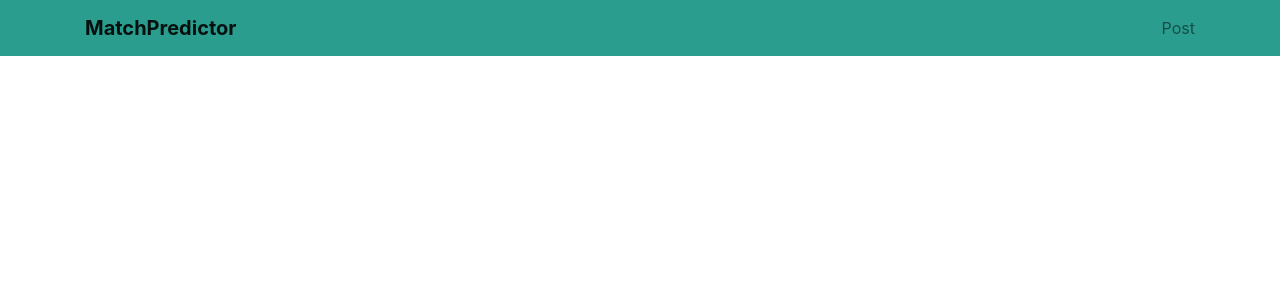
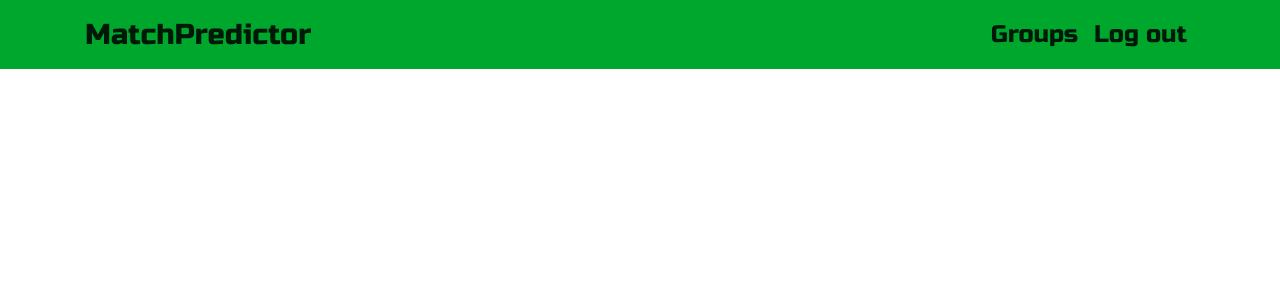
Before and after one commit to marcelkawski/match-predictor, a Django app: page / in a window 1280 px wide. Shown: the top 300 px of the page. Run offline with Django 3.2, Linux system fonts and the light colour scheme; the visitor is signed in with stand-in values (Sample User, id 1).

Commit message:
Navbar modified.

```diff
--- a/static/matchpredictor/css/master.css
+++ b/static/matchpredictor/css/master.css
@@ -1,4 +1,17 @@
 .main-navbar {
-    background-color: #2a9d8f;
-    color: #264653;
+    font-family: 'Russo One', sans-serif;
+    font-size: 1.5em;
+    background-color: #00a72d;
 }
+
+.main-navbar a {
+    color: #001807;
+}
+
+.main-brand {
+  font-size: 1.2em;
+}
+
+#logout-nav {
+    font-size: 1em;
+}
--- a/templates/base.html
+++ b/templates/base.html
@@ -1,4 +1,5 @@
 <!DOCTYPE html>
+{% load static %}
 <html lang="en">
 <head>
   <meta charset="UTF-8">
@@ -9,20 +10,27 @@
       "sha384-DfXdz2htPH0lsSSs5nCTpuj/zy4C+OGpamoFVy38MVBnE+IbbVYUew+OrCXaRkfj" crossorigin="anonymous"></script>
   <script src="https://cdn.jsdelivr.net/npm/bootstrap@4.6.0/dist/js/bootstrap.bundle.min.js" integrity=
     "sha384-Piv4xVNRyMGpqkS2by6br4gNJ7DXjqk09RmUpJ8jgGtD7zP9yug3goQfGII0yAns" crossorigin="anonymous"></script>
+  <link rel="stylesheet" href="https://use.fontawesome.com/releases/v5.7.0/css/all.css"
+        integrity="sha384-lZN37f5QGtY3VHgisS14W3ExzMWZxybE1SJSEsQp9S+oqd12jhcu+A56Ebc1zFSJ" crossorigin="anonymous">
+  <link rel="preconnect" href="https://fonts.gstatic.com">
+  <link href="https://fonts.googleapis.com/css2?family=Russo+One&display=swap" rel="stylesheet">
+  <link rel="stylesheet" href="{% static 'matchpredictor/css/master.css' %}">
 </head>
 <body>
 
-  <nav class="navbar navbar-light" style="background-color: #2a9d8f; color: #264653" role="navigation" id="navbar">
+
+  <nav class="navbar navbar-expand-lg main-navbar" role="navigation" id="navbar">
     <div class="container">
       <div class="navbar-nav align-items-center">
-        <strong><a class="navbar-brand" href="#">MatchPredictor</a></strong>
+        <a class="navbar-brand main-brand" href="#">MatchPredictor</a>
       </div>
       <div class="navbar-nav ml-auto">
-          {% if user.is_authenticated %}
-              <a class="nav-item nav-link" href="#">Post</a>
-          {% else %}
-              <a class="nav-item nav-link" href="#">Groups</a>
-          {% endif %}
+        {% if user.is_authenticated %}
+            <a class="nav-item nav-link" href="#">Groups</a>
+            <a class="nav-item nav-link" href="#" id="logout-nav">Log out</a>
+        {% else %}
+          <a class="nav-item nav-link" href="#"><i class="fas fa-user"></i></a>
+        {% endif %}
       </div>
     </div>
   </nav>
```
